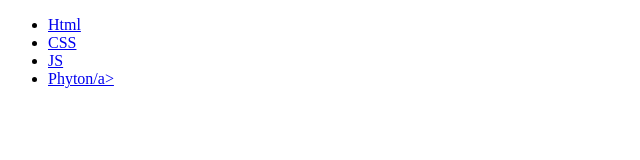
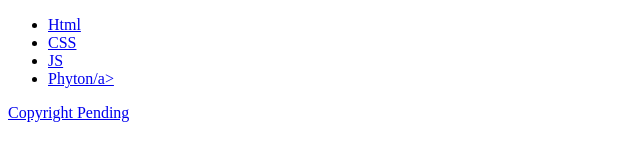
Before and after one commit to copilpatricia/Sesiunea-12, a plain HTML site: page index.html in a window 1280 px wide. Shown: the whole page, without its empty margins (0-640 px from the left). Drawn offline with Linux system fonts and the light colour scheme.

Commit message:
Update index.html

```diff
--- a/index.html
+++ b/index.html
@@ -31,7 +31,7 @@
 
     </main>
     <footer>
-
+    <p> Copyright Pending </p>
     </footer>
 </body>
 </html>
```
